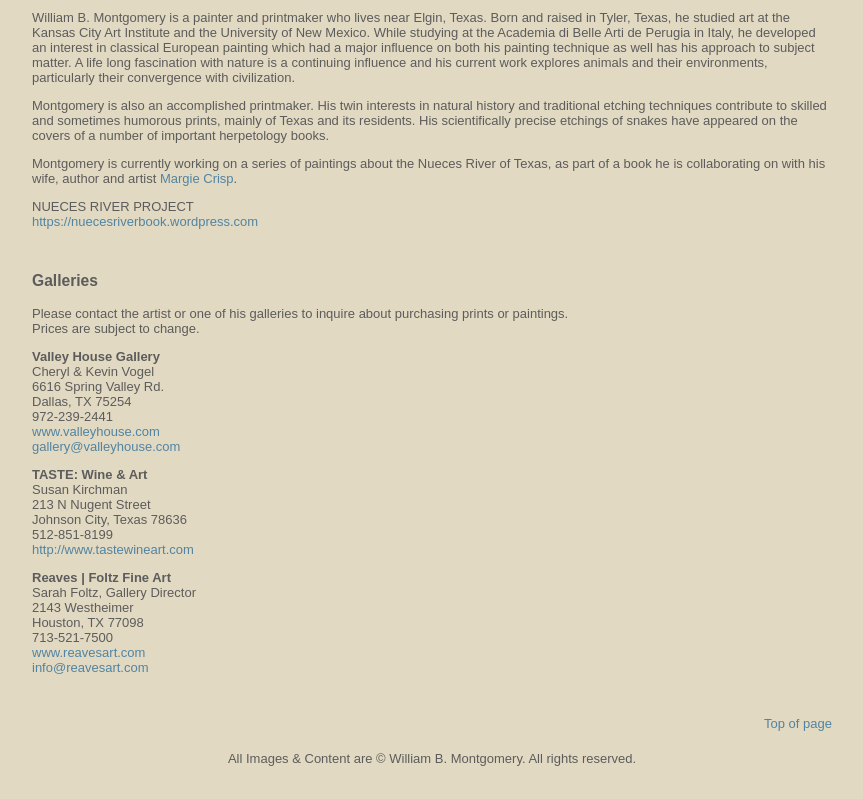
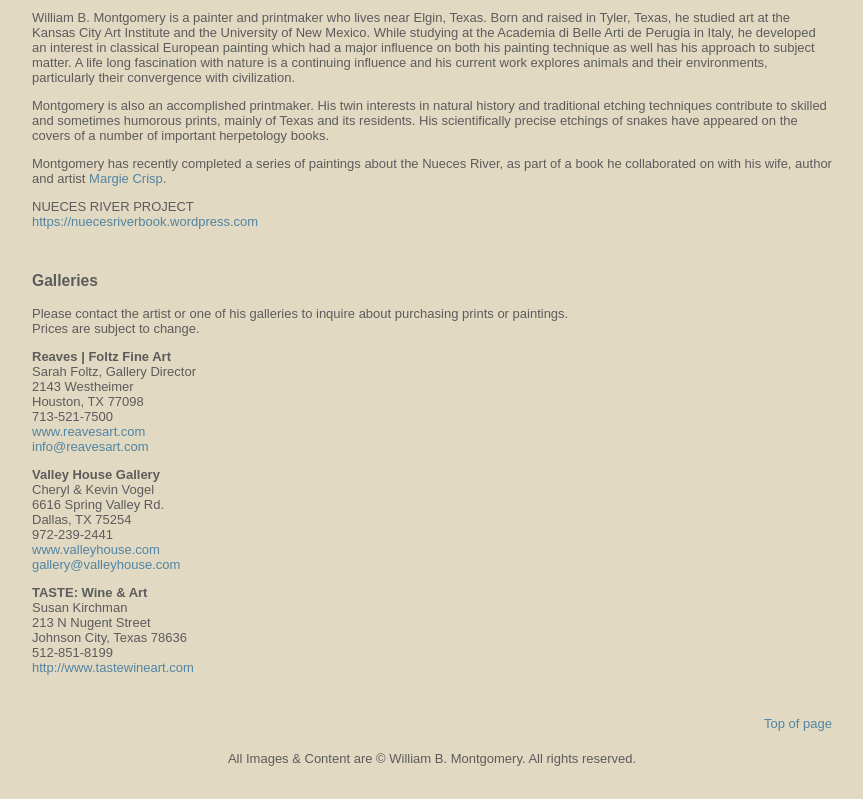
Before and after one commit to srwang/montgomery, a plain HTML site: page bio.html in a window 1280 px wide. Shown: the part 514-1313 px from the top of the page, without its empty margins (208-1071 px from the left). Drawn offline with Linux system fonts and the light colour scheme.

Commit message:
small changes

```diff
--- a/bio.html
+++ b/bio.html
@@ -26,13 +26,20 @@
    border="0"></p>
     <p>William B. Montgomery is a painter and printmaker who lives near Elgin, Texas.  Born and raised in Tyler, Texas, he studied art at the Kansas City Art Institute and the University of New Mexico.  While studying at the Academia di Belle Arti de Perugia in Italy, he developed an interest in classical European painting which had a major influence on both his painting technique as well has his approach to subject matter.  A life long fascination with nature is a continuing influence and his current work explores animals and their environments, particularly their convergence with civilization. </p>
     <p>Montgomery is also an accomplished printmaker. His twin interests in natural history and traditional etching techniques contribute to skilled and sometimes humorous prints, mainly of Texas and its residents. His scientifically precise etchings of snakes have appeared on the covers of a number of important herpetology books.</p>
-    <p>Montgomery is currently working on a series of paintings about the Nueces River of Texas, as part of a book he is collaborating on with his wife, author and artist <a href="http://www.margiecrisp.com/" target="_blank">Margie Crisp</a>.</p>
+    <p>Montgomery has recently completed a series of paintings about the Nueces River, as part of a book he collaborated on with his wife, author and artist <a href="http://www.margiecrisp.com/" target="_blank">Margie Crisp</a>.</p>
     <p>NUECES RIVER PROJECT<br>
     <a href="https://nuecesriverbook.wordpress.com/" target="_blank">https://nuecesriverbook.wordpress.com</a></p>
     <p>&nbsp;</p>
     <p class="heading">Galleries</p>
     <p>Please contact the artist or one of his galleries to inquire about purchasing prints or paintings.<br>
       Prices are subject to change.</p>
+    <p><b>Reaves | Foltz Fine Art</b><br>
+      Sarah Foltz, Gallery Director<br>
+      2143 Westheimer<br>
+      Houston, TX 77098<br>
+      713-521-7500<br>
+      <a href="http://www.reavesart.com/" target="_blank">www.reavesart.com</a><br>
+      <a href="mailto:info@reavesart.com">info@reavesart.com</a></p>
     <p><b>Valley House Gallery</b><br>
       Cheryl &amp; Kevin Vogel<br>
       6616 Spring Valley Rd.<br>
@@ -46,13 +53,6 @@
       Johnson City, Texas 78636<br>
       512-851-8199 <br>
       <a href="http://www.tastewineart.com" target="_blank">http://www.tastewineart.com</a><br>
-    <p><b>Reaves | Foltz Fine Art</b><br>
-      Sarah Foltz, Gallery Director<br>
-      2143 Westheimer<br>
-      Houston, TX 77098<br>
-      713-521-7500<br>
-      <a href="http://www.reavesart.com/" target="_blank">www.reavesart.com</a><br>
-      <a href="mailto:info@reavesart.com">info@reavesart.com</a></p>
     <p>&nbsp;</p>
     <p align="RIGHT"><a href="#top">Top of page</a> </p>
   </div>
```
Also changed, not shown: 8 other files.
